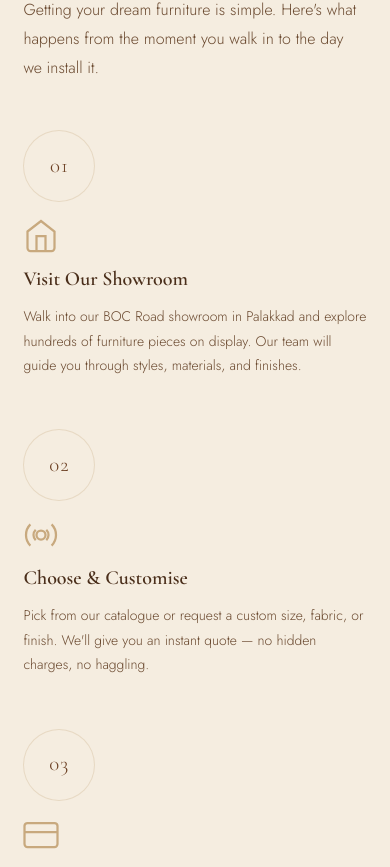
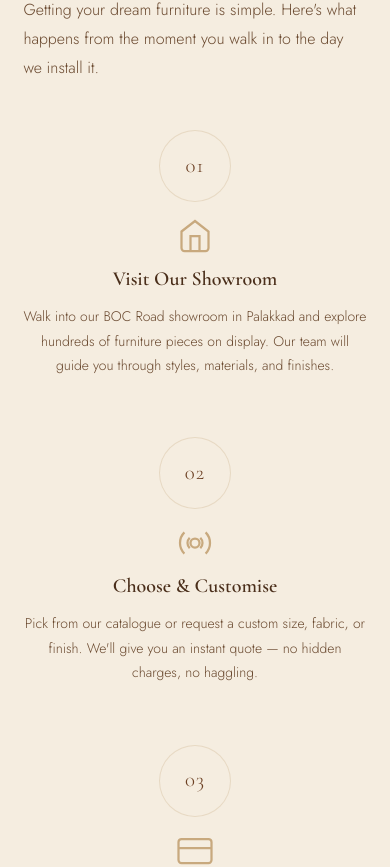
Before and after one commit to Fayazazeemp/effar_furniture, a React (Vite) app: page / in a window 390 px wide. Shown: the part 6034-6901 px from the top of the page. Built offline with nearby package versions, Linux system fonts and the light colour scheme.

Commit message:
style: update process steps layout and spacing for mobile responsiveness

```diff
--- a/src/components/HowWeWork.css
+++ b/src/components/HowWeWork.css
@@ -83,11 +83,18 @@
 @media (max-width: 1000px) {
   .process-steps {
     grid-template-columns: 1fr 1fr;
-    gap: 2.5rem 2rem;
+    gap: 3rem 2rem;
   }
   .process-steps::before { display: none; }
 }
 @media (max-width: 600px) {
-  .process-steps { grid-template-columns: 1fr; gap: 2.5rem; }
-  .process-step { padding: 0; }
+  .process-steps {
+    grid-template-columns: 1fr;
+    gap: 3rem;
+  }
+  .process-step {
+    padding: 0;
+    align-items: center;
+    text-align: center;
+  }
 }
```
